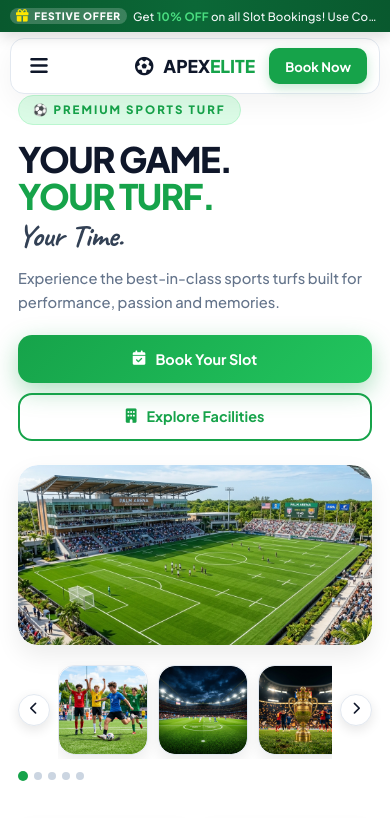
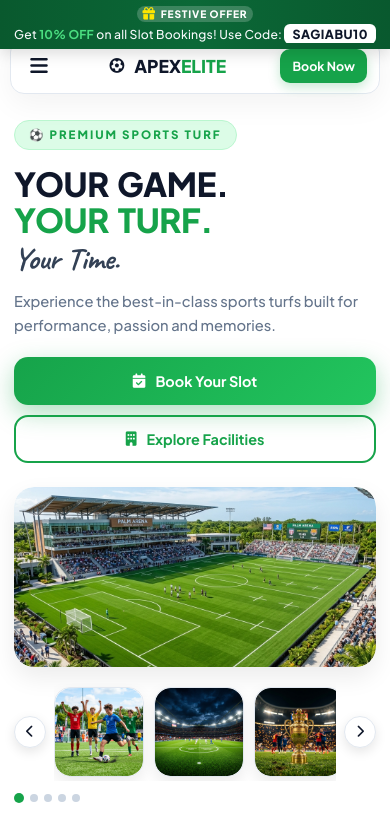
Before and after one commit to sagi-123/sports, a website: page index.html in a window 390 px wide. Shown: the top 818 px of the page. Drawn offline with nearby package versions, Linux system fonts and the light colour scheme; no server answers.

Commit message:
Fix mobile responsive defects: navbar logo overlap, top padding clearance, headline spacing, and festive banner text cutoff

```diff
--- a/styles.css
+++ b/styles.css
@@ -3061,6 +3061,7 @@ select.dark-vip-input option {
         justify-content: space-between !important;
         width: 100% !important;
         position: relative !important;
+        gap: 6px !important;
     }
 
     /* 1. Left: 3-line hamburger icon */
@@ -3076,42 +3077,48 @@ select.dark-vip-input option {
         border: none !important;
         box-shadow: none !important;
         font-size: 1.25rem !important;
-        margin-right: auto !important;
+        margin-right: 0 !important;
         cursor: pointer !important;
         padding: 0 !important;
+        flex-shrink: 0 !important;
     }
 
     /* 2. Center: APEXELITE Logo */
     .logo {
         order: 2 !important;
-        position: absolute !important;
-        left: 50% !important;
-        transform: translateX(-50%) !important;
-        margin: 0 !important;
-        font-size: 1.15rem !important;
+        position: relative !important;
+        left: auto !important;
+        transform: none !important;
+        margin: 0 auto !important;
+        font-size: clamp(0.9rem, 3.8vw, 1.1rem) !important;
         white-space: nowrap !important;
+        max-width: calc(100% - 130px) !important;
+        overflow: hidden !important;
+        text-overflow: ellipsis !important;
     }
 
     /* 3. Right: Book Now button */
     .nav-right-actions {
         order: 3 !important;
-        margin-left: auto !important;
+        margin-left: 0 !important;
         display: flex !important;
         align-items: center !important;
-        gap: 8px !important;
+        gap: 6px !important;
+        flex-shrink: 0 !important;
     }
 
     .nav-book-now {
         display: inline-flex !important;
-        height: 36px !important;
-        padding: 0 16px !important;
-        font-size: 0.82rem !important;
+        height: 34px !important;
+        padding: 0 12px !important;
+        font-size: 0.78rem !important;
         font-weight: 700 !important;
         border-radius: 10px !important;
         background-color: #16A34A !important;
         color: #FFFFFF !important;
         border: none !important;
         box-shadow: 0 4px 12px rgba(22, 163, 74, 0.25) !important;
+        white-space: nowrap !important;
     }
 
     #nav-auth-area {
@@ -3326,27 +3333,33 @@ select.dark-vip-input option {
 @media (max-width: 768px) {
     /* Top Festive Banner Bar */
     .top-festive-bar {
-        height: auto;
-        min-height: 38px;
-        padding: 6px 14px;
-        font-size: 0.78rem;
+        height: auto !important;
+        min-height: 38px !important;
+        padding: 6px 14px !important;
+        font-size: 0.78rem !important;
+        overflow: visible !important;
     }
 
     .festive-bar-content {
-        flex-wrap: wrap;
-        justify-content: center;
-        gap: 4px 8px;
-        text-align: center;
+        flex-wrap: wrap !important;
+        justify-content: center !important;
+        gap: 4px 8px !important;
+        text-align: center !important;
+        white-space: normal !important;
+        width: 100% !important;
     }
 
     .festive-text {
-        font-size: 0.76rem;
-        line-height: 1.3;
+        font-size: 0.76rem !important;
+        line-height: 1.3 !important;
+        white-space: normal !important;
+        word-break: break-word !important;
+        overflow: visible !important;
     }
 
     /* Mobile Hero Title Typography */
     .hero-left-panel {
-        padding: 95px 18px 28px 18px !important;
+        padding: 125px 18px 28px 18px !important;
         text-align: left !important;
     }
 
@@ -3368,20 +3381,21 @@ select.dark-vip-input option {
     }
 
     .title-line-1 {
-        font-size: clamp(34px, 9vw, 44px) !important;
+        font-size: clamp(30px, 8.5vw, 42px) !important;
         font-weight: 900 !important;
         color: #0F172A !important;
-        line-height: 1.05 !important;
-        letter-spacing: -1.5px !important;
+        line-height: 1.08 !important;
+        letter-spacing: -0.4px !important;
         display: block !important;
     }
 
     .title-line-2 {
-        font-size: clamp(34px, 9vw, 44px) !important;
+        font-size: clamp(30px, 8.5vw, 42px) !important;
         font-weight: 900 !important;
         color: #16A34A !important;
-        line-height: 1.05 !important;
-        letter-spacing: -1.5px !important;
+        line-height: 1.08 !important;
+        letter-spacing: -0.4px !important;
+        word-spacing: 0.1em !important;
         display: block !important;
     }
 
@@ -3521,7 +3535,7 @@ select.dark-vip-input option {
     }
 
     .hero-left-panel {
-        padding: 85px 14px 28px 14px;
+        padding: 120px 14px 28px 14px !important;
     }
 
     .hero-eyebrow {
@@ -3533,7 +3547,8 @@ select.dark-vip-input option {
     .title-line-1,
     .title-line-2 {
         font-size: clamp(28px, 8.5vw, 38px);
-        letter-spacing: -1px;
+        letter-spacing: -0.3px;
+        word-spacing: 0.08em;
     }
 
     .title-line-3 {
```
